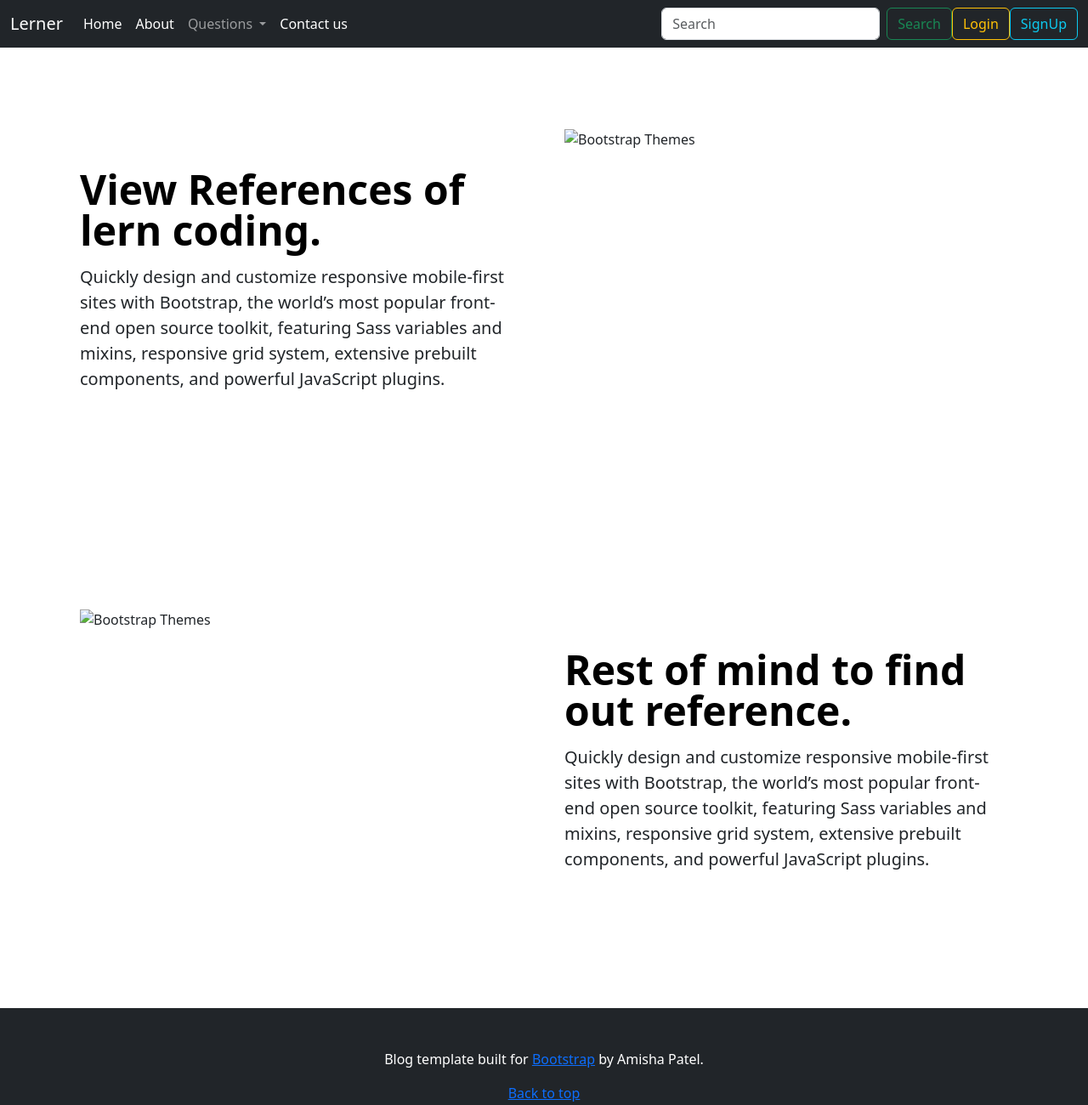
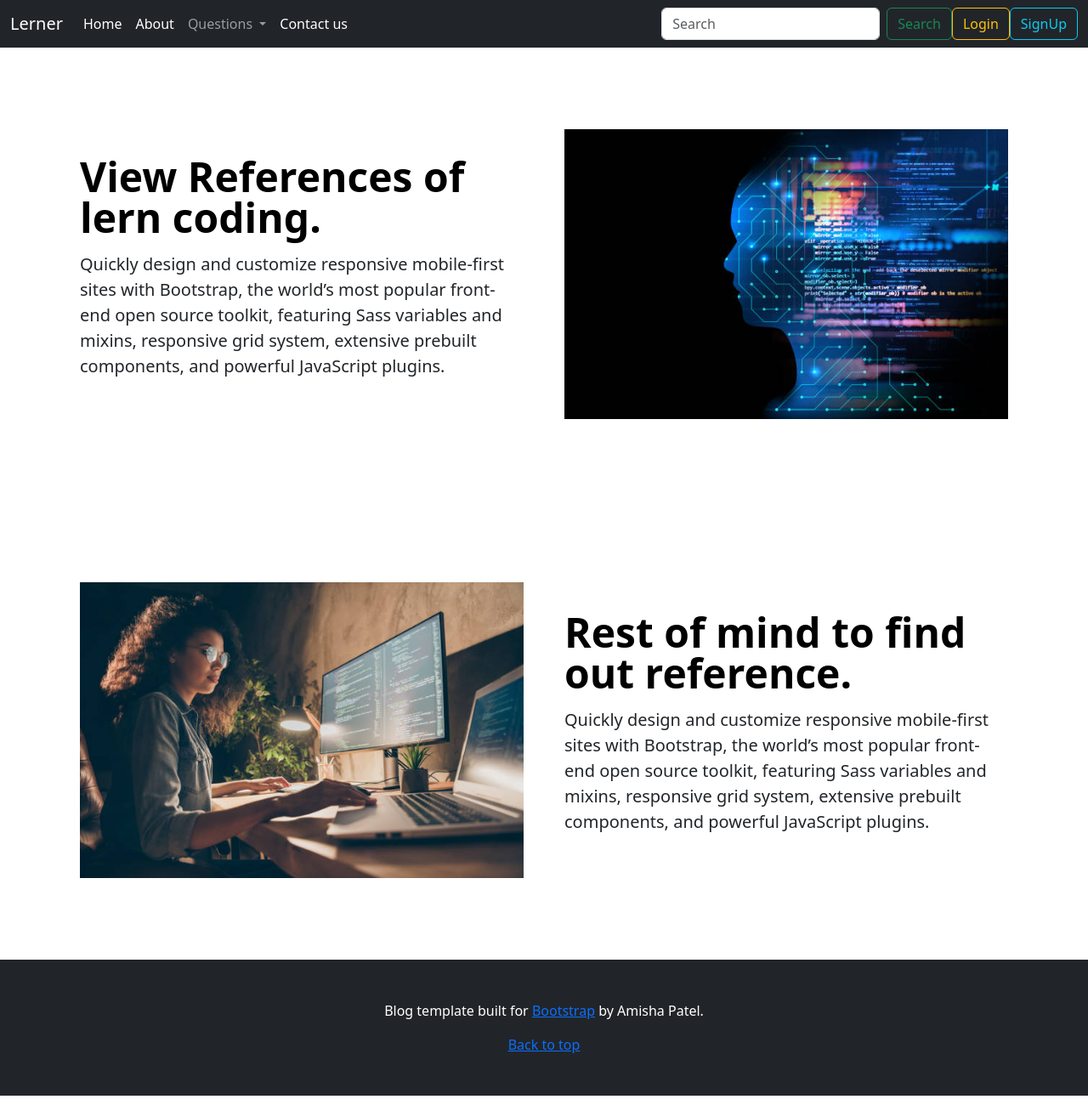
Before and after one commit to Amisha0821/Lerner, a plain HTML site: page about.html in a window 1280 px wide. Shown: the whole page at 85% size. Drawn offline with nearby package versions, Linux system fonts and the light colour scheme; the site is published under a folder, as on GitHub Pages, so addresses that start at the root find nothing.

Commit message:
Update about.html

```diff
--- a/about.html
+++ b/about.html
@@ -141,7 +141,7 @@
     <div class="container col-xxl-8 px-4 py-5">
         <div class="row flex-lg-row-reverse align-items-center g-5 py-5">
             <div class="col-10 col-sm-8 col-lg-6">
-                <img src="/images/about1.jpg" class="d-block mx-lg-auto img-fluid" alt="Bootstrap Themes" width="700"
+                <img src="./images/about1.jpg" class="d-block mx-lg-auto img-fluid" alt="Bootstrap Themes" width="700"
                     height="500" loading="lazy">
             </div>
             <div class="col-lg-6">
@@ -162,7 +162,7 @@
                     system, extensive prebuilt components, and powerful JavaScript plugins.</p>
             </div>
             <div class="col-10 col-sm-8 col-lg-6">
-                <img src="/images/about2.jpg" class="d-block mx-lg-auto img-fluid" alt="Bootstrap Themes" width="700"
+                <img src="./images/about2.jpg" class="d-block mx-lg-auto img-fluid" alt="Bootstrap Themes" width="700"
                     height="500" loading="lazy">
             </div>
         </div>
```
